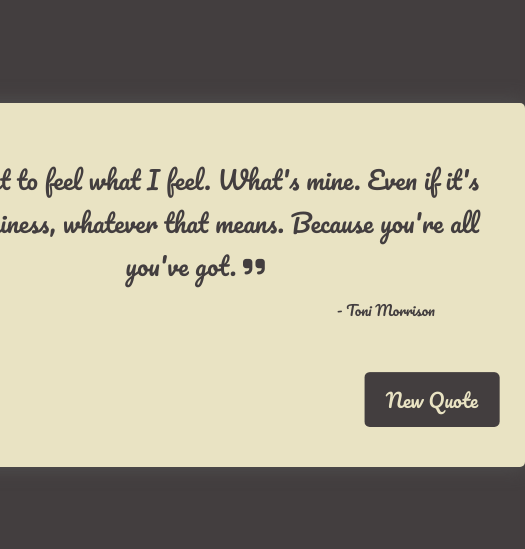
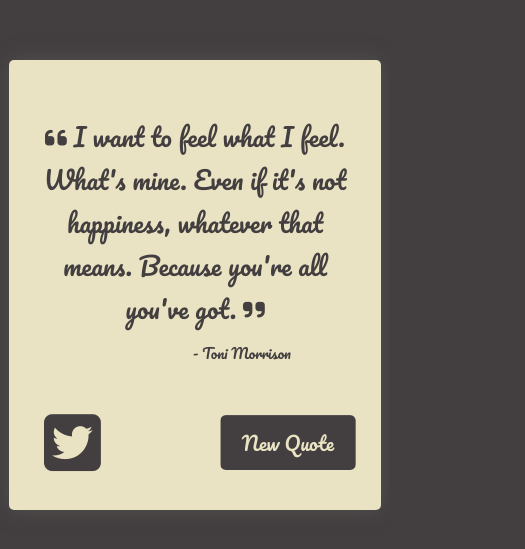
Before and after one commit to RichNC/random-quote-machine, a React (Create React App) app: page / in a window 390 px wide. Shown: the part 137-686 px from the top of the page, 525 px wide, since content can reach past the window. Built offline with nearby package versions, Linux system fonts and the light colour scheme.

Commit message:
Add media query for small screens

```diff
--- a/src/App.css
+++ b/src/App.css
@@ -101,6 +101,12 @@ button:hover {
   transition:all 2s linear;
 }
 
+@media only screen and (max-width: 600px) {
+  #quote-box {
+    width: 80%;
+  }
+}
+
 #text {
   font-size: 1.4em;
   margin-bottom: 10px;
```
